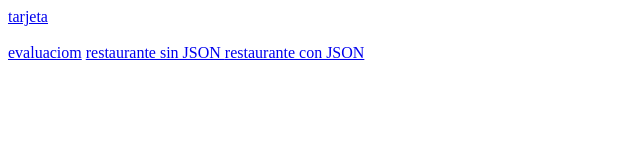
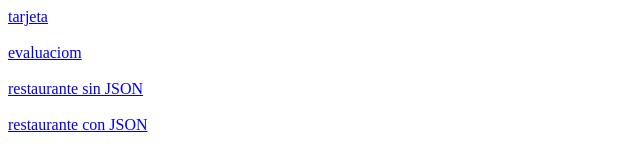
Before and after one commit to dantepiris/portafolios, a plain HTML site: page index.html in a window 1280 px wide. Shown: the whole page, without its empty margins (0-640 px from the left). Drawn offline with Linux system fonts and the light colour scheme.

Commit message:
Update index.html

```diff
--- a/index.html
+++ b/index.html
@@ -10,9 +10,9 @@
 </head>
 <body>
         <a href="./trabajo1">tarjeta</a><br><br>
-    <a href="./evaluacion">evaluaciom</a>
-    <a href="./app_restaurante">restaurante sin JSON </a>
-     <a href="./TP3">restaurante con JSON </a>
+    <a href="./evaluacion">evaluaciom</a><br><br>
+    <a href="./app_restaurante">restaurante sin JSON </a><br><br>
+     <a href="./TP3">restaurante con JSON </a><br><br>
 
 </body>
 </html>
```
